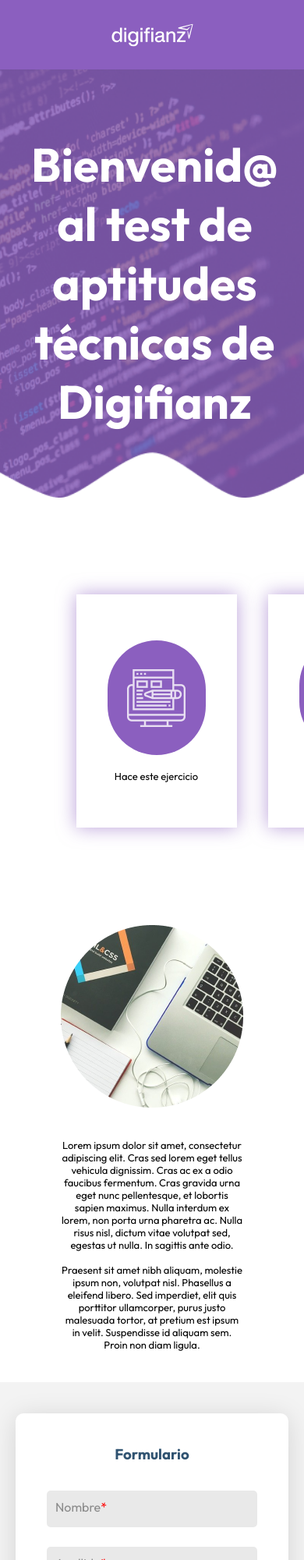
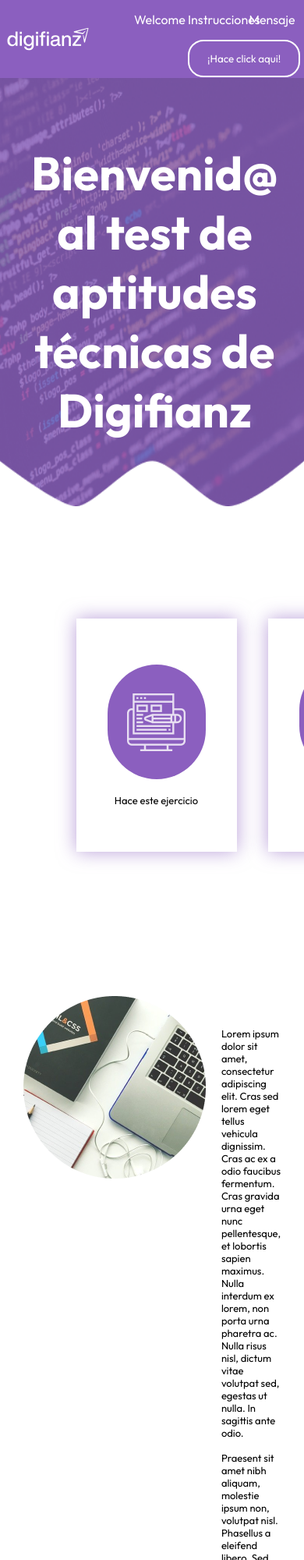
Before and after one commit to Alex-Bulo/digifianz-lp, a website: page views/index.html in a window 390 px wide. Shown: the top 2000 px of the page at 78% size. Drawn offline with Linux system fonts and the light colour scheme.

Commit message:
tablet and desktop view

```diff
--- a/public/css/form.css
+++ b/public/css/form.css
@@ -50,12 +50,13 @@
 }
 
 #form-submit{
-    width: 50%;
+    /* width: 50%; */
+    width: 140px;
     height: 47px;
 
     margin-top: 25px;
     padding: 11px;
-
+    border: none;
     border-radius: 20px;
 
     color: var(--font-color-title);
@@ -81,3 +82,16 @@
         top:5%;
     }
 }
+
+@media (min-width:768px) {
+    .form-container{
+        margin: 50px auto;
+        width: 50%;
+    }
+    .inputs-container{
+        justify-content: space-between;
+    }
+    .input-container{
+        width: 48%;
+    }
+}
--- a/public/css/index.css
+++ b/public/css/index.css
@@ -173,19 +173,67 @@
     background-color: var(--background-color-footer);
 }
 
-@media (min-width:376px) {
+@media (min-width:361px) {
     .detail{
         font-size: var(--desktop-font-detail);
     }
     .title{
         font-size: var(--desktop-font-title);
     }
-
+    .icn-close{
+        display: none;
+    }
     .menu-icn{
         display: none;
     }
+    .header{
+        min-height: 89px;
+        height: 100%;
+    }
     .navbar-container{
+        width: 66%;
+        height: 100%;
+
+        position: relative;
+        left: 0;
+
+
         display: flex;
+        align-items: center;
+        justify-content: space-evenly;
+
+        opacity: 100%;
+    }
+    .menu-items{
+        margin: 0;
+        width: 100%;
+
+        flex-direction: row;
+        justify-content: flex-end;
+        flex-wrap: wrap;
+    }
+    .menu-item{
+        width: 28%;
+    }
+    .menu-item:last-child{
+        min-width: 150px;
+    }
+    .menu-btn{
+        margin-top:0;
+        margin-left: auto;
     }
 
 }
+@media (min-width:768px) {
+    .navbar-container{
+        width: 50%;
+    }
+    .menu-items{
+        flex-wrap: nowrap;
+    }
+    .menu-item{
+        width: 25%;
+    }
+
+
+}
--- a/public/css/main.css
+++ b/public/css/main.css
@@ -1,7 +1,8 @@
 .main{
     width: 100%;
+    padding-bottom: 20px;
+
     background-color: var(--background-color-main);
-
 }
 .welcome-container{
     height: 65vh;
@@ -13,7 +14,7 @@
 
     background-position: center;
     background-repeat: no-repeat;
-    background-size: cover;
+    background-size: 100% 100%;
 
     display: flex;
     align-items: center;
@@ -83,3 +84,32 @@
     width: 234px;
     margin: 40px 0;
 }
+
+
+
+@media (min-width:361px) {
+    .welcome-container{
+        background-size: 100% 100%;
+        min-height: 300px;
+    }
+    .welcome-container h2{
+        width: 730px;
+        margin: auto;
+    }
+    .cards-container{
+        margin: 20px 0;
+    }
+    .msg-container{
+        margin-bottom: 20px;
+        padding: 40px;
+
+        flex-direction: row;
+        align-items: flex-start;
+        justify-content: center;
+    }
+    .msg-container h3{
+        margin-left: 20px;
+        width: 730px;
+        text-align: left;
+    }
+}
```
